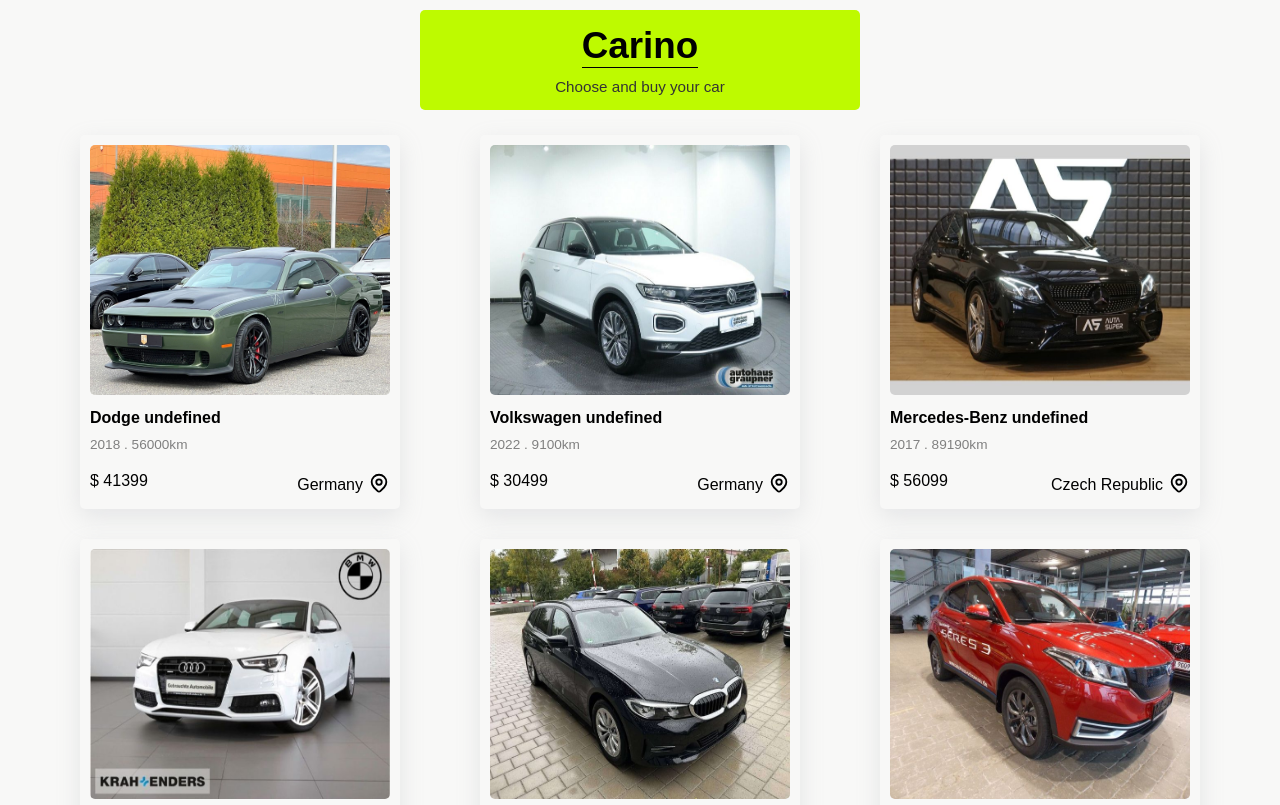
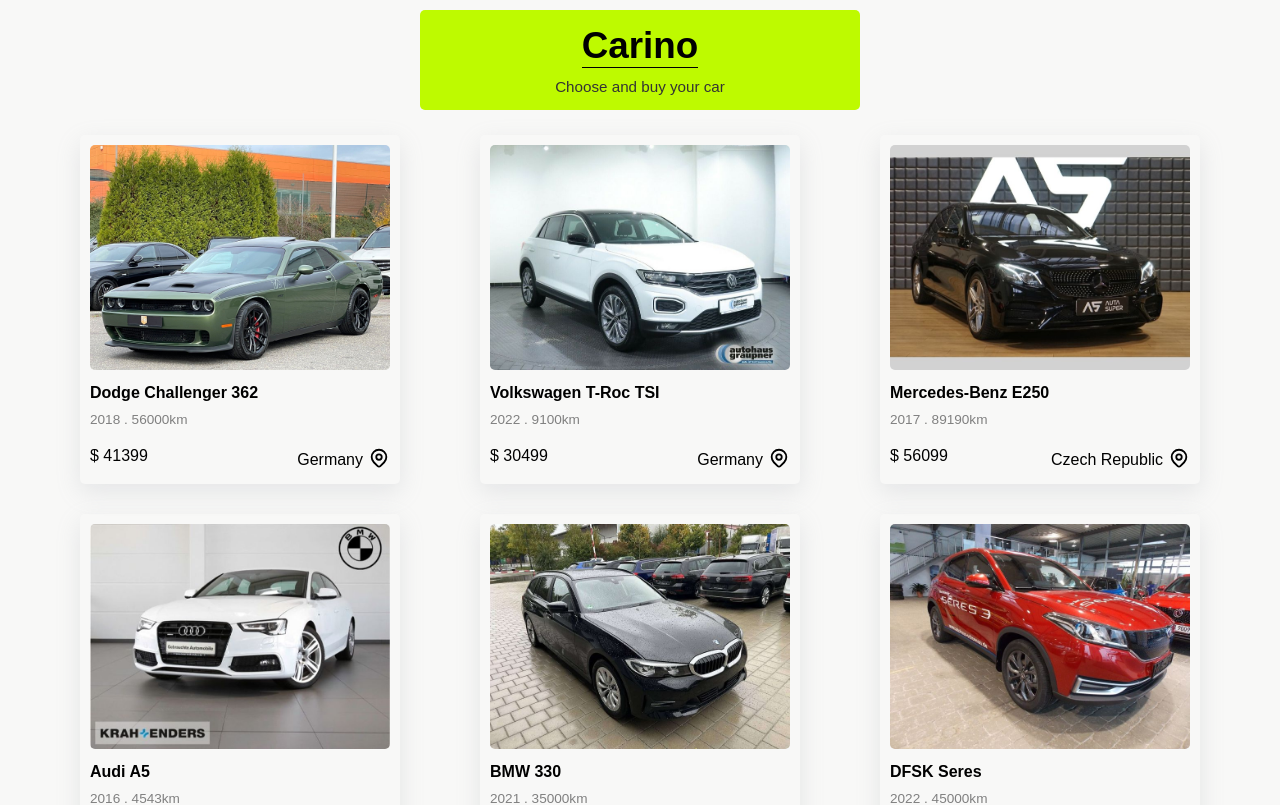
Before and after one commit to Douzandeh/carino, a Next.js app: page /cars in a window 1280 px wide. Shown: the top 805 px of the page. Built offline with nearby package versions, Linux system fonts and the light colour scheme.

Commit message:
feat: add dynamic car detail page and fix model typo in Card

```diff
--- a/src/components/module/Card.jsx
+++ b/src/components/module/Card.jsx
@@ -1,20 +1,22 @@
+import Link from "next/link";
 import Location from "../icons/Location";
 
 import styles from "../module/Card.module.css";
 import Image from "next/image";
 
 function Card(props) {
-  const { id, name, modle, year, distance, location, image, price } = props;
+  const { id, name, model, year, distance, location, image, price } = props;
   return (
+    <Link href={`/cars/${id}`}>
       <div className={styles.container}>
         <Image
           src={image}
-        alt={`${name} ${modle}`}
+          alt={`${name} ${model}`}
           width={400}
           height={250}
           className={styles.image}
         />
-      <h4 className={styles.title}>{`${name} ${modle}`}</h4>
+        <h4 className={styles.title}>{`${name} ${model}`}</h4>
         <p className={styles.detail}>{`${year} . ${distance}km`}</p>
         <div className={styles.footer}>
           <p>$ {price}</p>
@@ -24,6 +26,7 @@
           </div>
         </div>
       </div>
+    </Link>
   );
 }
 
--- a/src/components/module/Card.module.css
+++ b/src/components/module/Card.module.css
@@ -9,6 +9,7 @@
 
 .image {
   width: 300px;
+  height: auto;
   border-radius: 5px;
 }
 
```
Also changed, not shown: src/app/cars/[carId]/page.js (added, +11 -0 lines). Lines whose indentation alone changed are shown as unchanged.
